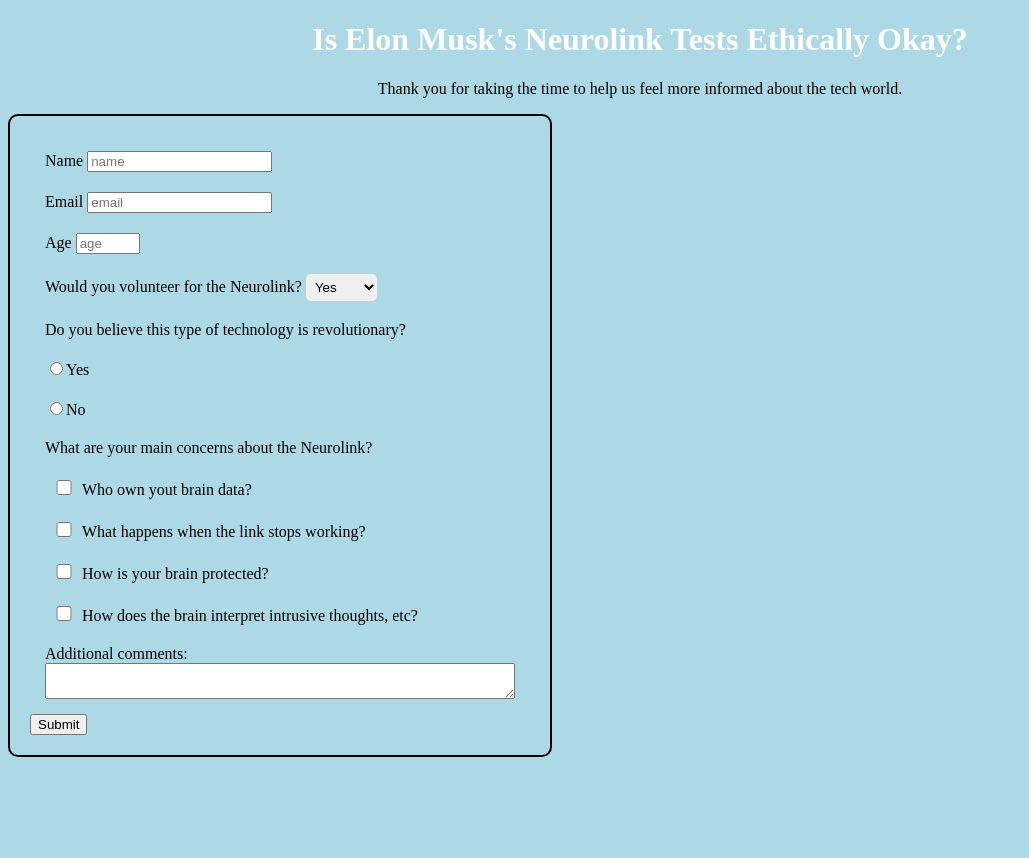
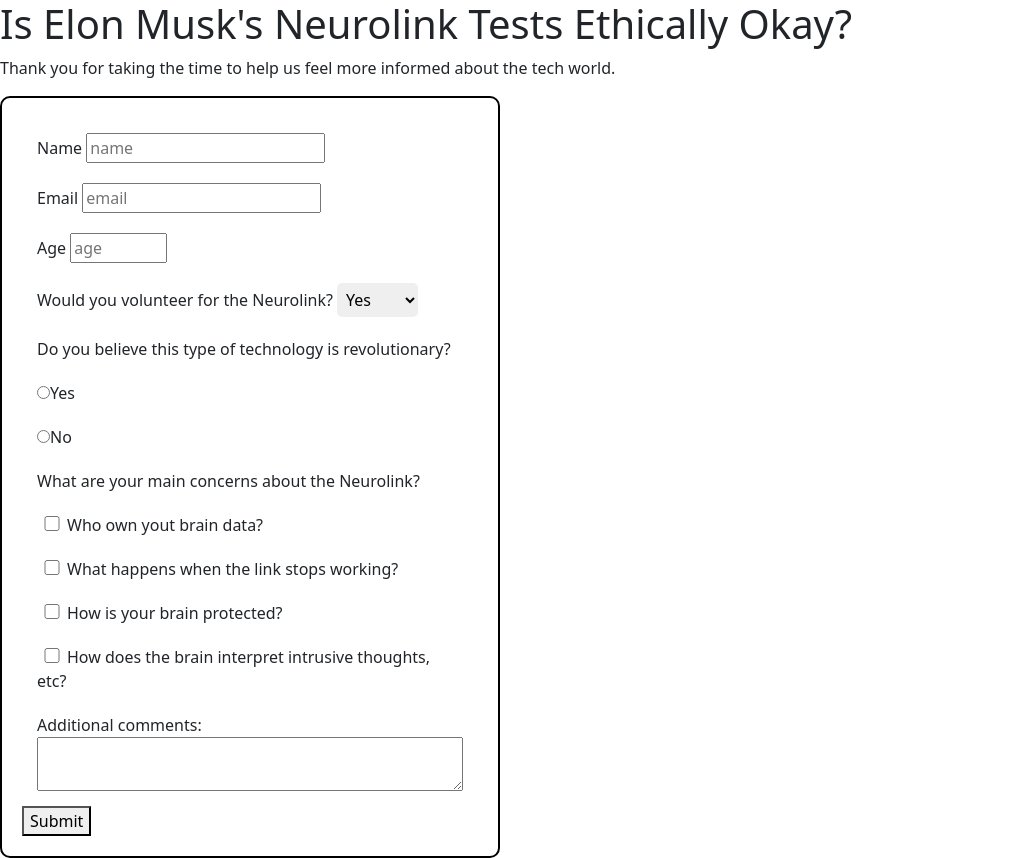
Before and after one commit to tyhieshajohnson/surveyForm, a plain HTML site: page index.html in a window 1280 px wide. Shown: the whole page, without its empty margins (0-1029 px from the left). Before the commit the page ends 800 px from the top, so only its background shows below. Drawn offline with nearby package versions, Linux system fonts and the light colour scheme.

Commit message:
Bootstrap F.W added

```diff
--- a/CSS/styles.css
+++ b/CSS/styles.css
@@ -1,5 +1,5 @@
 body {
-    background-color: lightblue;
+    background-color: white;
     text-align: center;
   }
 
@@ -35,5 +35,5 @@ body {
   }
 
   h1 {
-    color: white;
+    color: black;
   }
--- a/index.html
+++ b/index.html
@@ -4,6 +4,8 @@
     <meta charset="UTF-8">
     <meta name="viewport" content="width=device-width, initial-scale=1.0">
     <link rel="stylesheet" href="CSS/styles.css">
+    <!-- Bootstrap Ext -->
+    <link href="https://cdn.jsdelivr.net/npm/bootstrap@5.3.2/dist/css/bootstrap.min.css" rel="stylesheet" integrity="sha384-T3c6CoIi6uLrA9TneNEoa7RxnatzjcDSCmG1MXxSR1GAsXEV/Dwwykc2MPK8M2HN" crossorigin="anonymous">
     <title>Neurolink Survey Form</title>
 </head>
 <body>
@@ -83,5 +85,7 @@
 </form>
 
 </form>
+<!-- Bootstrap JavaScript Ext -->
+<script src="https://cdn.jsdelivr.net/npm/bootstrap@5.3.2/dist/js/bootstrap.bundle.min.js" integrity="sha384-C6RzsynM9kWDrMNeT87bh95OGNyZPhcTNXj1NW7RuBCsyN/o0jlpcV8Qyq46cDfL" crossorigin="anonymous"></script>
 </body>
 </html>
```
